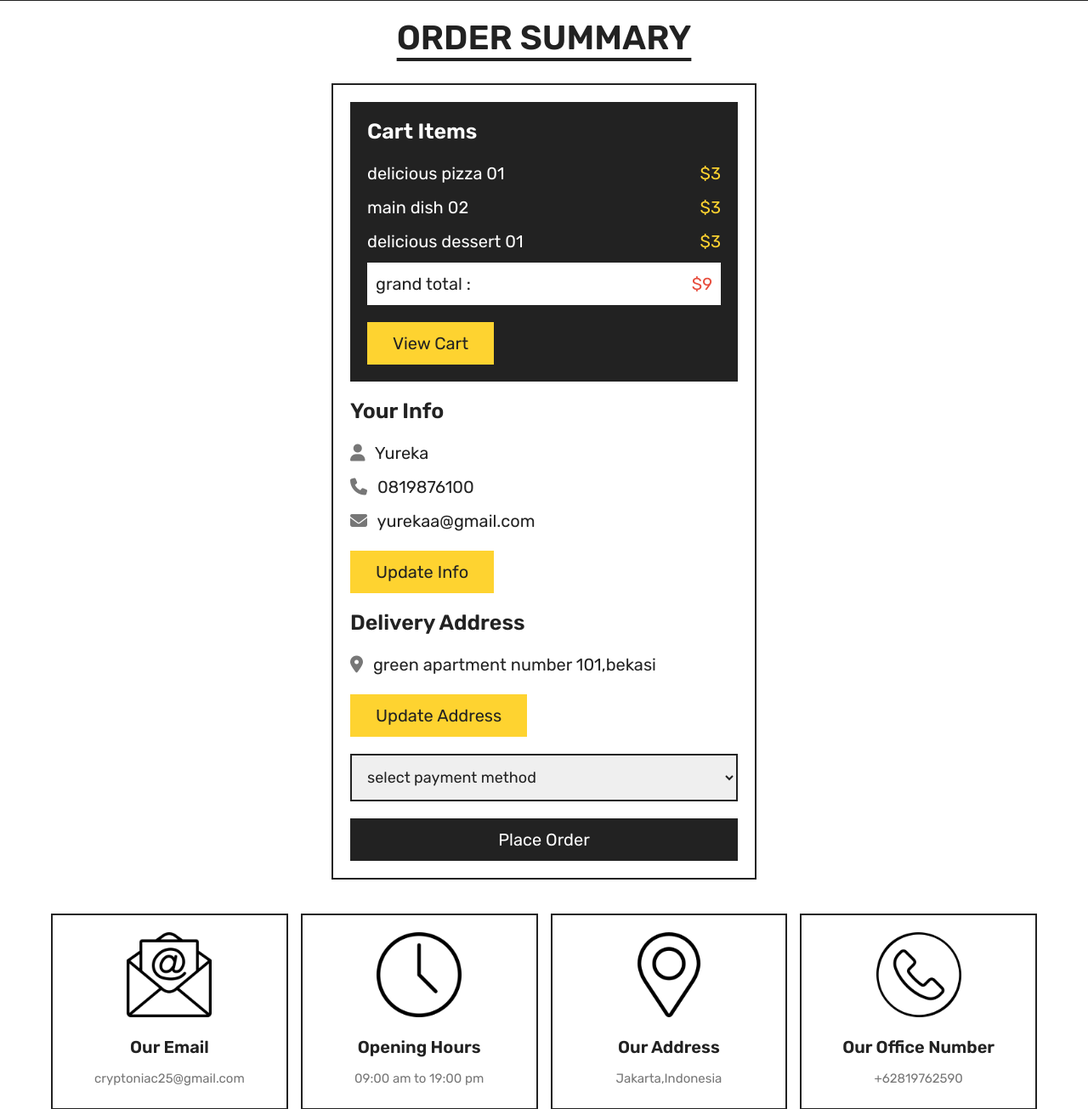
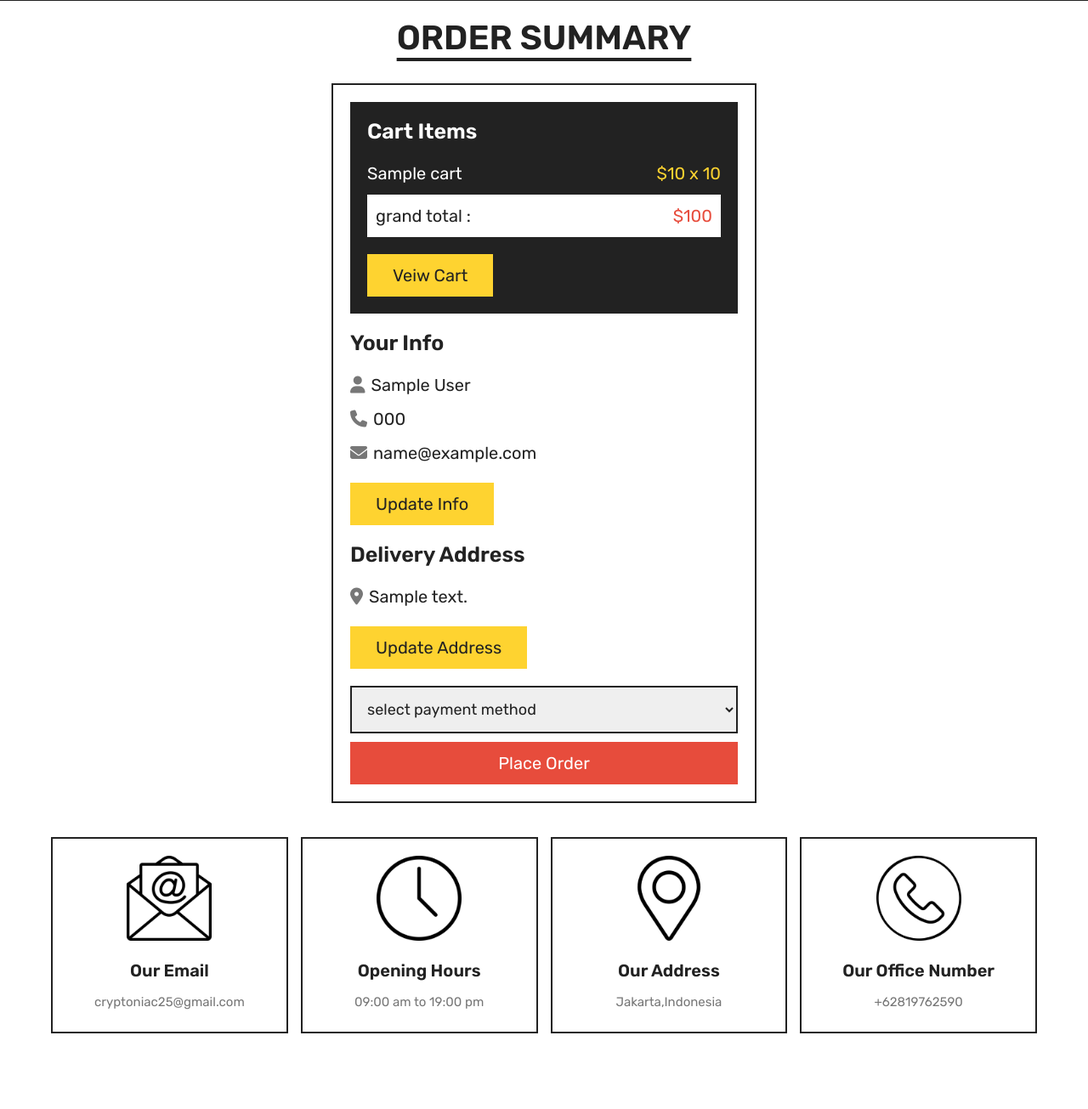
Before and after one commit to Amaburi/JsProject2.0, a PHP site: page /checkout.php in a window 1280 px wide. Shown: the part 270-1575 px from the top of the page at 85% size. After the commit the page ends 1486 px from the top, so only its background shows below. Run offline with PHP 8.4, Linux system fonts and the light colour scheme; the visitor is signed in with stand-in values (Sample User, id 1); tables that the repository leaves empty or names only in its code hold one stand-in row (values such as "Sample post"); some libraries are stand-ins or nearby versions.

Commit message:
finally done

```diff
--- a/website7food2.0/category.php
+++ b/website7food2.0/category.php
@@ -8,6 +8,7 @@
   }else{
     $user_id = '';
   }
+  include 'important/add_cart.php';
 ?>
 
 
--- a/website7food2.0/checkout.php
+++ b/website7food2.0/checkout.php
@@ -7,6 +7,44 @@
     $user_id = $_SESSION['user_id'];
   }else{
     $user_id = '';
+  }
+  if(isset($_POST['submit'])){
+
+   $name = $_POST['name'];
+   $name = filter_var($name, FILTER_SANITIZE_STRING);
+   $number = $_POST['number'];
+   $number = filter_var($number, FILTER_SANITIZE_STRING);
+   $email = $_POST['email'];
+   $email = filter_var($email, FILTER_SANITIZE_STRING);
+   $method = $_POST['method'];
+   $method = filter_var($method, FILTER_SANITIZE_STRING);
+   $address = $_POST['address'];
+   $address = filter_var($address, FILTER_SANITIZE_STRING);
+   $total_products = $_POST['total_products'];
+   $total_price = $_POST['total_price'];
+
+   $check_cart = $conn->prepare("SELECT * FROM `cart` WHERE user_id = ?");
+   $check_cart->execute([$user_id]);
+
+   if($check_cart->rowCount() > 0){
+
+      if($address == ''){
+         $message[] = 'please add your address!';
+      }else{
+
+         $insert_order = $conn->prepare("INSERT INTO `orders`(user_id, name, number, email, method, address, total_products, total_price) VALUES(?,?,?,?,?,?,?,?)");
+         $insert_order->execute([$user_id, $name, $number, $email, $method, $address, $total_products, $total_price]);
+
+         $delete_cart = $conn->prepare("DELETE FROM `cart` WHERE user_id = ?");
+         $delete_cart->execute([$user_id]);
+
+         $message[] = 'order placed successfully!';
+      }
+
+   }else{
+      $message[] = 'your cart is empty';
+   }
+
 }
 ?>
 
@@ -35,34 +73,59 @@
    <h1 class="title">order summary</h1>
 
 <form action="" method="post">
+
    <div class="cart-items">
       <h3>cart items</h3>
-          <p><span class="name">delicious pizza 01</span><span class="price">$3</span></p>
-          <p><span class="name">main dish 02</span><span class="price">$3</span></p>
-          <p><span class="name">delicious dessert 01</span><span class="price">$3</span></p>
-          <p class="grand-total"><span class="name">grand total :</span> <span class="price">$9</span></p>
-          <a href="cart.php" class="btn">view cart</a>
+      <?php
+         $grand_total = 0;
+         $cart_items[] = '';
+         $select_cart = $conn->prepare("SELECT * FROM `cart` WHERE user_id = ?");
+         $select_cart->execute([$user_id]);
+         if($select_cart->rowCount() > 0){
+            while($fetch_cart = $select_cart->fetch(PDO::FETCH_ASSOC)){
+               $cart_items[] = $fetch_cart['name'].' ('.$fetch_cart['price'].' x '. $fetch_cart['quantity'].') - ';
+               $total_products = implode($cart_items);
+               $grand_total += ($fetch_cart['price'] * $fetch_cart['quantity']);
+      ?>
+      <p><span class="name"><?= $fetch_cart['name']; ?></span><span class="price">$<?= $fetch_cart['price']; ?> x <?= $fetch_cart['quantity']; ?></span></p>
+      <?php
+            }
+         }else{
+            echo '<p class="empty">your cart is empty!</p>';
+         }
+      ?>
+      <p class="grand-total"><span class="name">grand total :</span><span class="price">$<?= $grand_total; ?></span></p>
+      <a href="cart.php" class="btn">veiw cart</a>
    </div>
+
+   <input type="hidden" name="total_products" value="<?= $total_products; ?>">
+   <input type="hidden" name="total_price" value="<?= $grand_total; ?>" value="">
+   <input type="hidden" name="name" value="<?= $fetch_profile['name'] ?>">
+   <input type="hidden" name="number" value="<?= $fetch_profile['number'] ?>">
+   <input type="hidden" name="email" value="<?= $fetch_profile['email'] ?>">
+   <input type="hidden" name="address" value="<?= $fetch_profile['address'] ?>">
+
    <div class="user-info">
       <h3>your info</h3>
-          <p><i class="fas fa-user"></i> <span>Yureka</span></p>
-          <p><i class="fas fa-phone"></i> <span>0819876100</span></p>
-          <p><i class="fas fa-envelope"></i> <span>yurekaa@gmail.com</span></p>
+      <p><i class="fas fa-user"></i><span><?= $fetch_profile['name'] ?></span></p>
+      <p><i class="fas fa-phone"></i><span><?= $fetch_profile['number'] ?></span></p>
+      <p><i class="fas fa-envelope"></i><span><?= $fetch_profile['email'] ?></span></p>
       <a href="update_profile.php" class="btn">update info</a>
       <h3>delivery address</h3>
-          <p class="address"><i class="fas fa-map-marker-alt"></i> <span>green apartment number 101,bekasi</span></p>
+      <p><i class="fas fa-map-marker-alt"></i><span><?php if($fetch_profile['address'] == ''){echo 'please enter your address';}else{echo $fetch_profile['address'];} ?></span></p>
       <a href="update_address.php" class="btn">update address</a>
       <select name="method" class="box" required>
          <option value="" disabled selected>select payment method</option>
          <option value="cash on delivery">CASH</option>
          <option value="credit card">CREDIT CARD</option>
-             <option value="paytm">OVO</option>
-             <option value="paypal">DANA</option>
-             <option value="paypal">GOPAY</option>
-             <option value="paypal">SHOPEEPAY</option>
+         <option value="ovo">OVO</option>
+         <option value="dana">DANA</option>
+         <option value="gopay">GOPAY</option>
+         <option value="shopeepay">SHOPEEPAY</option>
       </select>
+      <input type="submit" value="place order" class="btn <?php if($fetch_profile['address'] == ''){echo 'disabled';} ?>" style="width:100%; background:var(--red); color:var(--white);" name="submit">
    </div>
-       <input type="submit" value="place order" name="order" class="btn order-btn">
+
 </form>
 
 </section>
--- a/website7food2.0/home.php
+++ b/website7food2.0/home.php
@@ -8,6 +8,7 @@
   }else{
     $user_id = '';
   }
+  include 'important/add_cart.php';
 ?>
 
 
--- a/website7food2.0/menu.php
+++ b/website7food2.0/menu.php
@@ -8,6 +8,7 @@
   }else{
     $user_id = '';
   }
+  include 'important/add_cart.php';
 ?>
 
 
--- a/website7food2.0/quick_view.php
+++ b/website7food2.0/quick_view.php
@@ -8,6 +8,7 @@
   }else{
     $user_id = '';
   }
+  include 'important/add_cart.php';
 ?>
 
 
--- a/website7food2.0/search.php
+++ b/website7food2.0/search.php
@@ -8,6 +8,7 @@
   }else{
     $user_id = '';
   }
+  include 'important/add_cart.php';
 ?>
 
 <!DOCTYPE html>
```
Also changed, not shown: website7food2.0/cart.php (+72 -25 lines), website7food2.0/orders.php (+36 -25 lines). Lines whose indentation alone changed are shown as unchanged.
